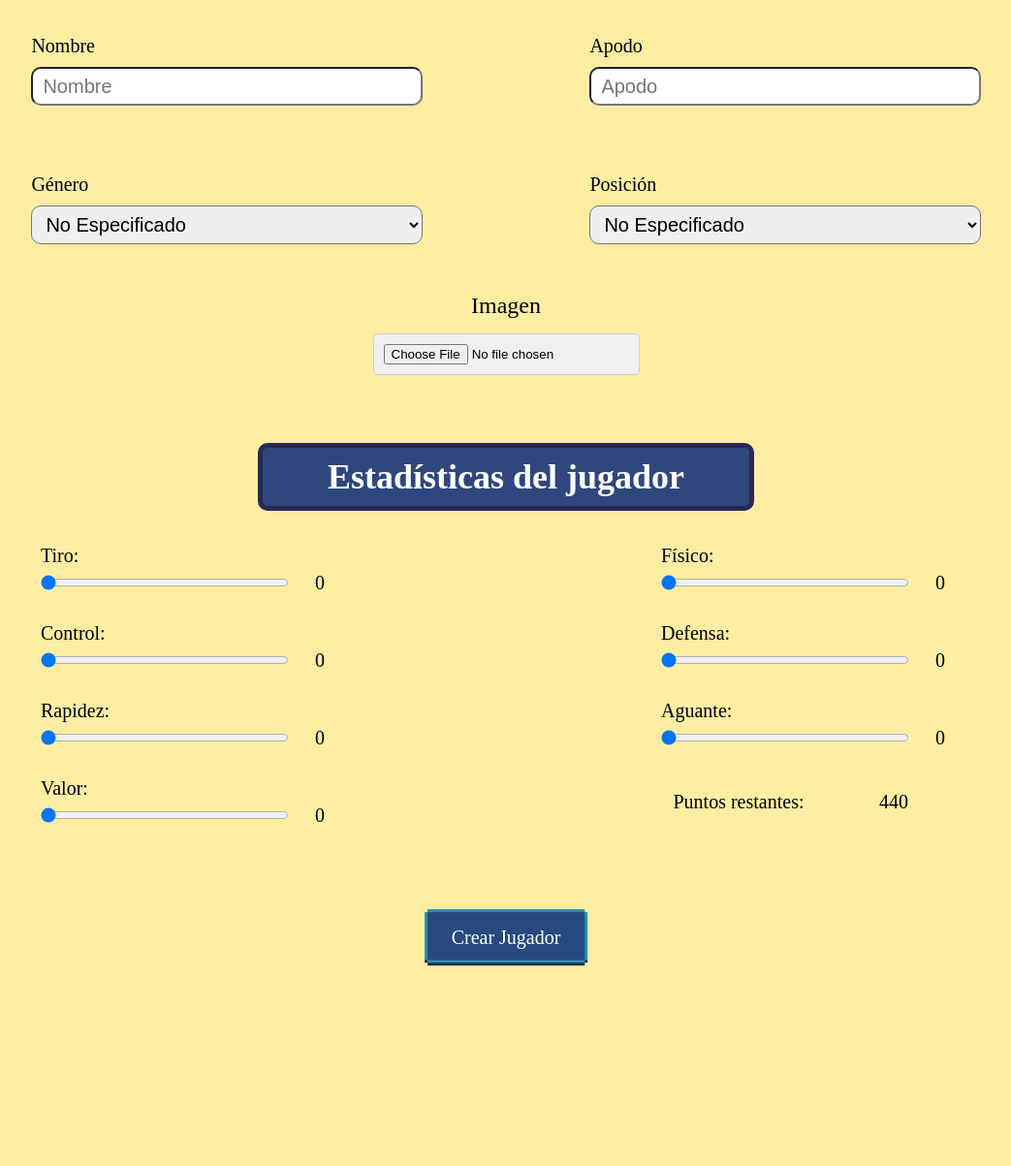
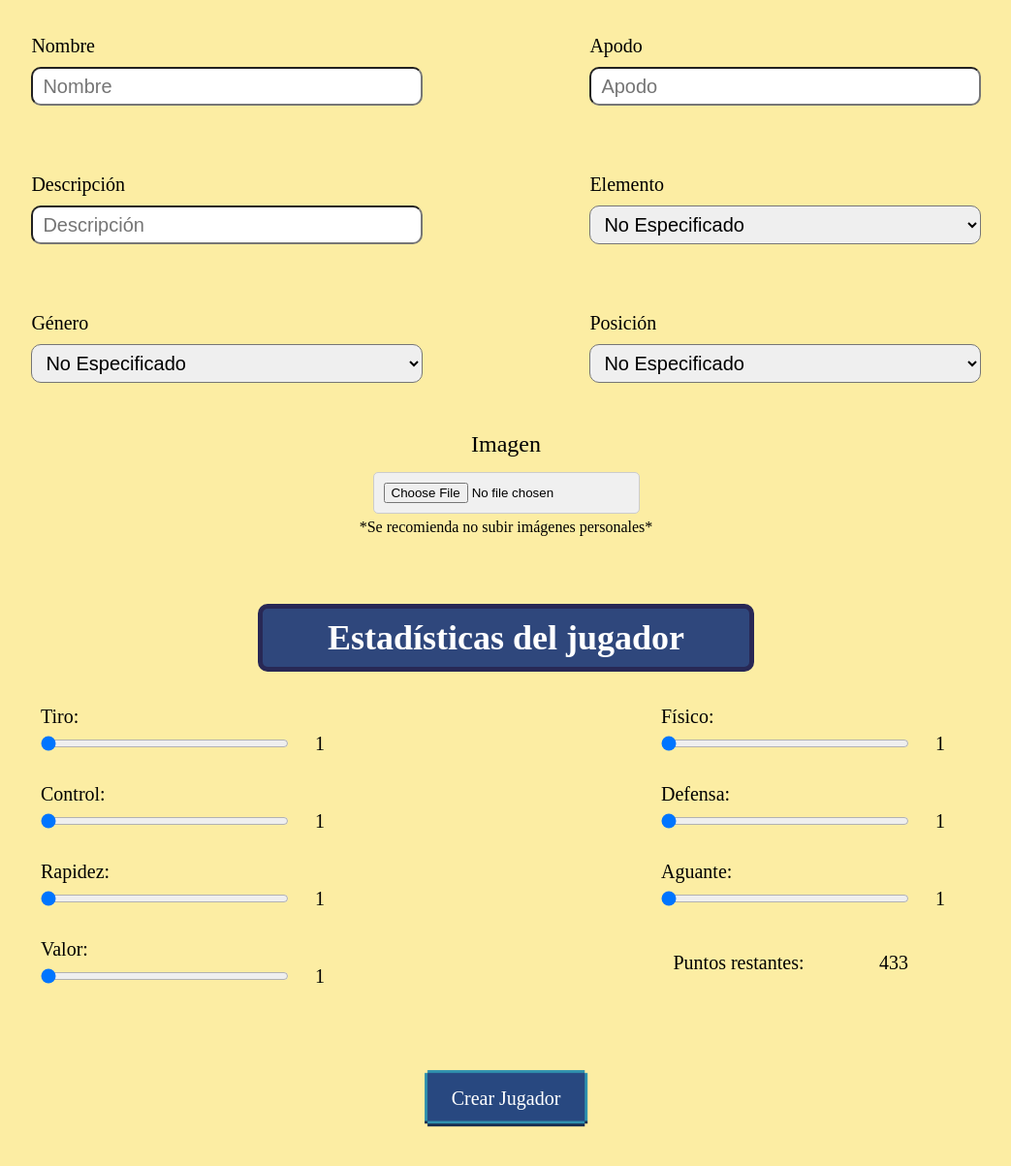
Before and after one commit to Rokorider/Comparador-InazumaEleven, a PHP site: page /crearJugador.html in a window 1280 px wide. Shown: the part 194-1397 px from the top of the page at 97% size, without its empty margins (118-1161 px from the left). Before the commit the page ends 1191 px from the top, so only its background shows below. Run offline with PHP 8.4, Linux system fonts and the light colour scheme; some web fonts are replaced.

Commit message:
actualizar código de la creación de un jugador

```diff
--- a/crearJugador.html
+++ b/crearJugador.html
@@ -59,8 +59,22 @@
                         <input type="text" id="apodo" name="apodo" class="selector" placeholder="Apodo">
                         <p class="tipoError" id="errorApodo"></p>
                     </div>
-                </div>
-                <div class="datos">
+                    <div class="cajaPregunta">
+                        <p class="tipo">Descripción</p>
+                        <input type="text" id="descripcion" name="descripcion" class="selector" placeholder="Descripción">
+                        <p class="tipoError" id="errorDescripcion"></p>
+                    </div>
+                    <div class="cajaPregunta">
+                        <p class="tipo">Elemento</p>
+                        <select id="elemento" name="elemento" class="selector">
+                            <option value="">No Especificado</option>
+                            <option value="Fuego">Fuego</option>
+                            <option value="Bosque">Bosque</option>
+                            <option value="Aire">Aire</option>
+                            <option value="Montaña">Montaña</option>
+                        </select>
+                        <p class="tipoError" id="errorElemento"></p>
+                    </div>
                     <div class="cajaPregunta">
                         <p class="tipo">Género</p>
                         <select id="genero" name="genero" class="selector">
@@ -89,10 +103,14 @@
                             <div class="cajaInput">
                                 <input type="file" id="imagen" name="foto" class="imagen">
                             </div>
+                            <div class="consejo">
+                                <p>*Se recomienda no subir imágenes personales*</p>
+                            </div>
                             <p class="tipoErrorImagen" id="errorImagen"></p>
                         </div>
                     </div>
                 </div>
+
             </div>
             <div class="cajaEstadisticas">
                 <div class="titulo">
@@ -103,63 +121,63 @@
                         <div class="estadistica">
                             <div class="campoEstadisticas">
                                 <p class="tipoEstadistica">Tiro:</p>
-                                <input class="inputRango" type="range" id="tiro" name="tiro" min="0" max="100"
+                                <input class="inputRango" type="range" id="tiro" name="tiro" min="1" max="100"
                                     value="0">
-                                <p class="valor" id="tiroValue">0</p>
+                                <p class="valor" id="tiroValue">1</p>
                             </div>
                         </div>
                         <div class="estadistica">
                             <div class="campoEstadisticas">
                                 <p class="tipoEstadistica">Físico:</p>
-                                <input class="inputRango" type="range" id="fisico" name="fisico" min="0" max="100"
+                                <input class="inputRango" type="range" id="fisico" name="fisico" min="1" max="100"
                                     value="0">
-                                <p class="valor" id="fisicoValue">0</p>
+                                <p class="valor" id="fisicoValue">1</p>
                             </div>
                         </div>
                         <div class="estadistica">
                             <div class="campoEstadisticas">
                                 <p class="tipoEstadistica">Control:</p>
-                                <input class="inputRango" type="range" id="control" name="control" min="0" max="100"
+                                <input class="inputRango" type="range" id="control" name="control" min="1" max="100"
                                     value="0">
-                                <p class="valor" id="controlValue">0</p>
+                                <p class="valor" id="controlValue">1</p>
                             </div>
                         </div>
                         <div class="estadistica">
                             <div class="campoEstadisticas">
                                 <p class="tipoEstadistica">Defensa:</p>
-                                <input class="inputRango" type="range" id="defensa" name="defensa" min="0" max="100"
+                                <input class="inputRango" type="range" id="defensa" name="defensa" min="1" max="100"
                                     value="0">
-                                <p class="valor" id="defensaValue">0</p>
+                                <p class="valor" id="defensaValue">1</p>
                             </div>
                         </div>
                         <div class="estadistica">
                             <div class="campoEstadisticas">
                                 <p class="tipoEstadistica">Rapidez:</p>
-                                <input class="inputRango" type="range" id="rapidez" name="rapidez" min="0" max="100"
+                                <input class="inputRango" type="range" id="rapidez" name="rapidez" min="1" max="100"
                                     value="0">
-                                <p class="valor" id="rapidezValue">0</p>
+                                <p class="valor" id="rapidezValue">1</p>
                             </div>
                         </div>
                         <div class="estadistica">
                             <div class="campoEstadisticas">
                                 <p class="tipoEstadistica">Aguante:</p>
-                                <input class="inputRango" type="range" id="aguante" name="aguante" min="0" max="100"
+                                <input class="inputRango" type="range" id="aguante" name="aguante" min="1" max="100"
                                     value="0">
-                                <p class="valor" id="aguanteValue">0</p>
+                                <p class="valor" id="aguanteValue">1</p>
                             </div>
                         </div>
                         <div class="estadistica">
                             <div class="campoEstadisticas">
                                 <p class="tipoEstadistica">Valor:</p>
-                                <input class="inputRango" type="range" id="valor" name="valor" min="0" max="100"
+                                <input class="inputRango" type="range" id="valor" name="valor" min="1" max="100"
                                     value="0">
-                                <p class="valor" id="valorValue">0</p>
+                                <p class="valor" id="valorValue">1</p>
                             </div>
                         </div>
                         <div class="estadistica">
                             <div class="campoEstadisticas">
                                 <p class="textoPuntos">Puntos restantes:</p>
-                                <p class="valorPuntos" id="puntosRestantes">440</p>
+                                <p class="valorPuntos" id="puntosRestantes">433</p>
                             </div>
                         </div>
                     </form>
--- a/php/creacionJugador/cargarFoto.php
+++ b/php/creacionJugador/cargarFoto.php
@@ -19,12 +19,13 @@ function cargarFoto($foto, $carpeta)
     $tamaño = $foto['size'];
     $ruta = $foto['tmp_name'];
 
+    $rutaImagen = "imgPersonales/$usuario/$nombre";
+
     // Verificar que se ha cargado una imagen
     if ($nombre != "") {
         // Verificar que la imagen tiene extensión jpg o png y tamaño < 10MB
         if ((strpos($tipo, 'jpeg') || strpos($tipo, 'png')) && $tamaño < 10500000) {
             // Cambiar nombre y extensión de los archivos al subir al servidor
-            $nombre = time();
             $extension = strpos($tipo, 'jpeg') !== false ? '.jpg' : '.png';
 
             // Mover la imagen a la carpeta del usuario
@@ -35,5 +36,5 @@ function cargarFoto($foto, $carpeta)
             echo "ERROR al subir el archivo. Compruebe que está en formato jpg o png y el tamaño es menor a 10MB";
         }
     }
-    return $ruta_usuario . $nombre . $extension;
+    return $rutaImagen . $extension;
 }
--- a/scripts/estadisticasJugador.js
+++ b/scripts/estadisticasJugador.js
@@ -11,23 +11,15 @@ const statsValues = {
 };
 
 // Manejador de evento para actualizar los puntos restantes y valores seleccionados
-statsForm.addEventListener('input', function (event) {
-    const totalPuntos = 440;
-    const input = event.target;
-    const statId = input.id;
-    const value = parseInt(input.value);
+// Función para calcular los puntos utilizados
+function calcularPuntosUtilizados() {
+    return Object.values(statsValues).reduce((acc, cur) => acc + cur, 0);
+}
 
-    // Calcular puntos utilizados y mostrar valores seleccionados
-    statsValues[statId] = value;
-    const puntosUtilizados = Object.values(statsValues).reduce((acc, cur) => acc + cur, 0);
+// Función para actualizar la interfaz de usuario
+function actualizarInterfazUsuario(totalPuntos, puntosUtilizados) {
     puntosRestantesSpan.textContent = totalPuntos - puntosUtilizados;
 
-    // Actualizar los rangos de las estadísticas
-    const max = totalPuntos - puntosUtilizados + value;
-    input.max = max;
-    document.getElementById(statId + 'Value').textContent = value;
-
-    // Deshabilitar los inputs solo si no quedan puntos y el input no tiene ningún punto asignado
     if (totalPuntos - puntosUtilizados <= 0) {
         statsForm.querySelectorAll('input[type="range"]').forEach(el => {
             if (statsValues[el.id] === 0) {
@@ -39,4 +31,33 @@ statsForm.addEventListener('input', function (event) {
             el.disabled = false;
         });
     }
+
+    // Proporciona feedback visual
+    if (totalPuntos - puntosUtilizados < 0) {
+        puntosRestantesSpan.style.color = 'red'; // Cambia el color del texto a rojo si se excede el límite
+    } else {
+        puntosRestantesSpan.style.color = ''; // Restaura el color del texto
+    }
+}
+
+// Manejador de evento para actualizar los puntos restantes y valores seleccionados
+statsForm.addEventListener('input', function (event) {
+    const totalPuntos = 433;
+    const input = event.target;
+    const statId = input.id;
+    const value = parseInt(input.value);
+
+    statsValues[statId] = value;
+    const puntosUtilizados = calcularPuntosUtilizados();
+    actualizarInterfazUsuario(totalPuntos, puntosUtilizados);
+
+    // Validación de entrada
+    if (value < 0 || value > totalPuntos) {
+        input.value = statsValues[statId]; // Revierte el valor si es inválido
+    }
+
+    // Actualizar los rangos de las estadísticas
+    const max = totalPuntos - puntosUtilizados + value;
+    input.max = max;
+    document.getElementById(statId + 'Value').textContent = value;
 });
--- a/styles/crearJugador.css
+++ b/styles/crearJugador.css
@@ -148,10 +148,19 @@
     background-color: #e0e0e0;
 }
 
+.consejo {
+    width: 100%;
+    display: flex;
+    justify-content: center;
+    align-items: center;
+    margin-top: 5px;
+    text-align: center;
+}
+
 .tipoErrorImagen {
     font-size: 20px;
     margin-block: 10px;
-    width: 25%;
+    width: 240px;
     display: flex;
     justify-content: center;
     align-items: center;
@@ -168,7 +177,7 @@
 .tipoError {
     font-size: 20px;
     margin-block: 10px;
-    width: 70%;
+    width: 280px;
     display: flex;
     justify-content: center;
     align-items: center;
@@ -331,11 +340,27 @@
 }
 
 .campoErrorEstadisticas {
-    width: 45%;
+    width: 420px;
     display: flex;
     justify-content: center;
     align-items: center;
     font-size: 20px;
+}
+
+@media screen and (max-width: 500px) {
+
+    .campoErrorEstadisticas {
+        width: 300px;
+    }
+
+}
+
+@media screen and (max-width: 340px) {
+
+    .campoErrorEstadisticas {
+        width: 250px;
+    }
+
 }
 
 .cajaBoton {
```
Also changed, not shown: mostrarjugadores.php (+17 -10 lines), php/creacionJugador/creacionJugador.php (+34 -13 lines), scripts/validarDatosJugador.js (+65 -15 lines).
